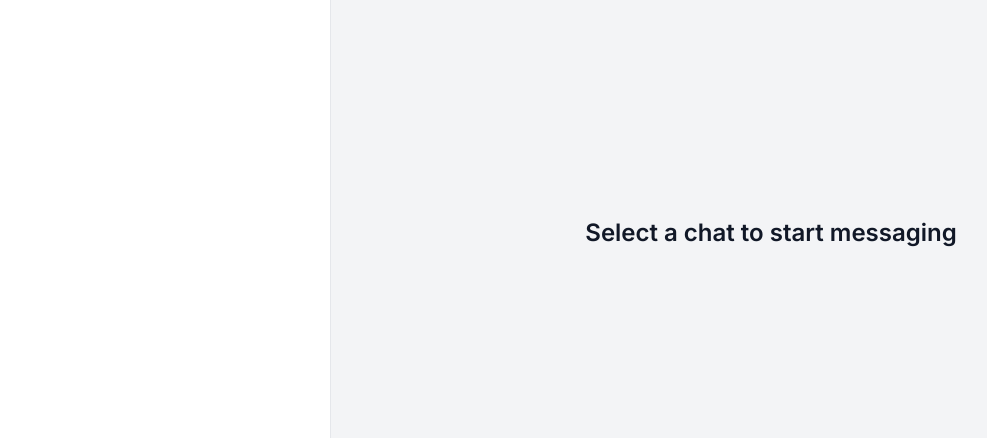
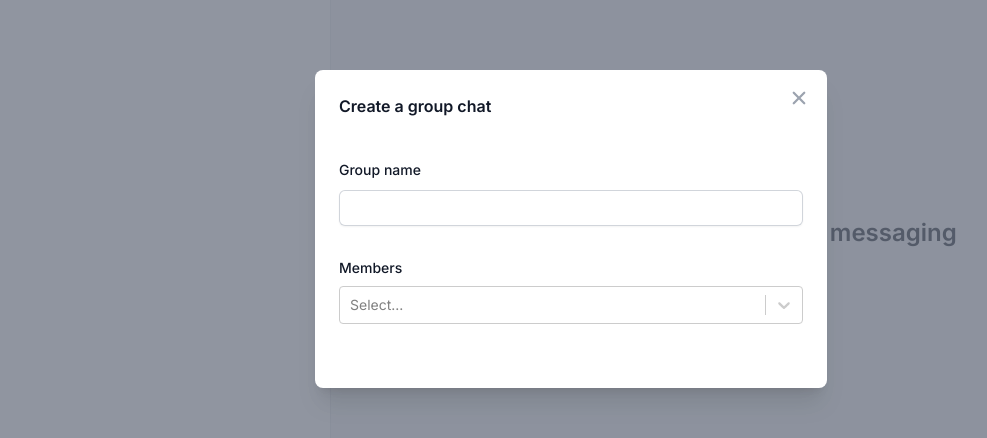
Before and after one commit to mercenarioZ/messenger-clone, a Next.js app: page /conversations in a window 1280 px wide. Both pictures are taken after a click on the element 361 px from the left and 34 px from the top of the page. Shown: the part 171-609 px from the top of the page, without its empty margins (69-1056 px from the left). Built offline with nearby package versions, Linux system fonts and the light colour scheme; no server answers.

Commit message:
group chat modal

```diff
--- /dev/null
+++ b/app/api/settings/route.ts
@@ -0,0 +1,31 @@
+import getCurrentUser from "@/app/actions/getCurrentUser";
+import { NextResponse } from "next/server";
+import prisma from "@/app/libs/prismadb";
+
+export async function POST(request: Request) {
+  try {
+    const currentUser = await getCurrentUser();
+    const body = await request.json();
+    const { name, image } = body;
+
+    if (!currentUser?.id) {
+      return new NextResponse("Unauthorized", { status: 401 });
+    }
+
+    const updatedUser = await prisma.user.update({
+      where: {
+        id: currentUser.id,
+      },
+
+      data: {
+        name,
+        image,
+      },
+    });
+
+    return NextResponse.json(updatedUser);
+  } catch (error: any) {
+    console.log("SETTINGS_ERROR", error);
+    return new NextResponse("INTERNAL ERROR", { status: 500 });
+  }
+}
--- /dev/null
+++ b/app/components/inputs/Select.tsx
@@ -0,0 +1,42 @@
+"use client";
+
+import ReactSelect from "react-select";
+
+interface SelectProps {
+  label: string;
+  value?: Record<string, any>;
+  onChange: (value: Record<string, any>) => void;
+  options: Record<string, any>[];
+  disabled?: boolean;
+}
+
+const Select: React.FC<SelectProps> = ({
+  label,
+  value,
+  onChange,
+  options,
+  disabled,
+}) => {
+  return (
+    <div className="z-[100]">
+      <label className="block text-sm font-medium text-gray-900">{label}</label>
+
+      <div className="mt-2">
+        <ReactSelect
+          value={value}
+          isDisabled={disabled}
+          onChange={onChange}
+          isMulti
+          options={options}
+          menuPortalTarget={document.body}
+          styles={{
+            menuPortal: (base) => ({ ...base, zIndex: 9999 }),
+          }}
+          classNames={{ control: () => "text-sm" }}
+        />
+      </div>
+    </div>
+  );
+};
+
+export default Select;
--- a/app/components/sidebar/SettingModal.tsx
+++ b/app/components/sidebar/SettingModal.tsx
@@ -114,6 +114,21 @@ const SettingModal: React.FC<SettingModalProps> = ({
               </div>
             </div>
           </div>
+
+          <div className="mt-6 flex items-center justify-end gap-x-4">
+            <Button
+              secondary
+              onClick={onClose}
+            >
+              Cancel
+            </Button>
+
+            <Button
+              onClick={onClose}
+            >
+              Save
+            </Button>
+          </div>
         </div>
       </form>
     </Modal>
--- a/app/conversations/components/ConversationList.tsx
+++ b/app/conversations/components/ConversationList.tsx
@@ -1,27 +1,39 @@
-'use client';
+"use client";
 
-import useConversation from '@/app/hooks/useConversation';
-import { FullConversationType } from '@/app/types';
-import clsx from 'clsx';
-import { useRouter } from 'next/navigation';
-import { useState } from 'react';
-import { MdOutlineGroupAdd } from 'react-icons/md';
-import ConversationBox from './ConversationBox';
+import useConversation from "@/app/hooks/useConversation";
+import { FullConversationType } from "@/app/types";
+import clsx from "clsx";
+import { useRouter } from "next/navigation";
+import { useState } from "react";
+import { MdOutlineGroupAdd } from "react-icons/md";
+import ConversationBox from "./ConversationBox";
+import GroupChatModal from "./GroupChatModal";
+import { User } from "@prisma/client";
 
 interface ConversationListProps {
   initialItems: FullConversationType[];
+  users: User[];
 }
 
 const ConversationList: React.FC<ConversationListProps> = ({
   initialItems,
+  users,
 }) => {
   const [items, setItems] = useState(initialItems);
+  const [isModalOpen, setIsModalOpen] = useState(false);
 
   const router = useRouter();
 
   const { conversationId, isOpen } = useConversation();
 
   return (
+    <>
+      {/* Add chat modal */}
+      <GroupChatModal
+        users={users}
+        isOpen={isModalOpen}
+        onClose={() => setIsModalOpen(false)}
+      />
       <aside
         className={clsx(
           `
@@ -36,23 +48,24 @@ const ConversationList: React.FC<ConversationListProps> = ({
           border-r
           border-gray-200
         `,
-                isOpen ? 'hidden' : 'block w-full left-0'
+          isOpen ? "hidden" : "block w-full left-0"
         )}
       >
-            <div className='px-5'>
-                <div className='flex justify-between mb-4 pt-4'>
+        <div className="px-5">
+          <div className="flex justify-between mb-4 pt-4">
             <div
-                        className='
+              className="
               text-2xl
               font-semibold
               text-neutral-900
-                    '
+            "
             >
               Messages
             </div>
 
             <div
-                        className='
+              onClick={() => setIsModalOpen(true)}
+              className="
               cursor-pointer
               text-neutral-700
               p-2
@@ -60,8 +73,9 @@ const ConversationList: React.FC<ConversationListProps> = ({
               rounded-full
               hover:opacity-80
               transition
-                        '
+            "
             >
+              {/* Add icon */}
               <MdOutlineGroupAdd size={20} />
             </div>
           </div>
@@ -77,6 +91,7 @@ const ConversationList: React.FC<ConversationListProps> = ({
           })}
         </div>
       </aside>
+    </>
   );
 };
 
--- /dev/null
+++ b/app/conversations/components/GroupChatModal.tsx
@@ -0,0 +1,102 @@
+"use client";
+
+import Modal from "@/app/components/Modal";
+import Input from "@/app/components/inputs/Input";
+import Select from "@/app/components/inputs/Select";
+import { User } from "@prisma/client";
+import axios from "axios";
+import { useRouter } from "next/navigation";
+import { useState } from "react";
+import { FieldValues, SubmitHandler, useForm } from "react-hook-form";
+import toast from "react-hot-toast";
+
+interface GroupChatModalProps {
+  users: User[];
+  isOpen: boolean;
+  onClose: () => void;
+}
+
+const GroupChatModal: React.FC<GroupChatModalProps> = ({
+  isOpen,
+  users,
+  onClose,
+}) => {
+  const router = useRouter();
+  const [isLoading, setIsLoading] = useState(false);
+
+  const {
+    register,
+    handleSubmit,
+    setValue,
+    watch,
+    formState: { errors },
+  } = useForm<FieldValues>({
+    defaultValues: {
+      name: "",
+      members: [],
+    },
+  });
+
+  const members = watch("members");
+
+  const onSubmit: SubmitHandler<FieldValues> = (data) => {
+    setIsLoading(true);
+
+    axios
+      .post("/api/conversations", {
+        ...data,
+        isGroup: true,
+      })
+      .then(() => {
+        router.refresh();
+        onClose();
+      })
+      .catch(() => toast.error("Something went wrong!"))
+      .finally(() => setIsLoading(false));
+  };
+
+  return (
+    <Modal
+      isOpen={isOpen}
+      onClose={onClose}
+    >
+      <form onSubmit={handleSubmit(onSubmit)}>
+        <div className="space-y-12">
+          <div className="pb-10">
+            <h2 className="text-base font-semibold text-gray-900">
+              Create a group chat
+            </h2>
+
+            <div className="mt-10 flex flex-col gap-y-8">
+              <Input
+                id="name"
+                disabled={isLoading}
+                required
+                errors={errors}
+                label="Group name"
+                register={register}
+              />
+
+              <Select
+                disabled={isLoading}
+                label="Members"
+                options={users.map((user) => ({
+                  value: user.id,
+                  label: user.name,
+                }))}
+                onChange={(value) =>
+                  setValue("members", value, {
+                    shouldValidate: true,
+                  })
+                }
+                value={members}
+              />
+            </div>
+          </div>
+        </div>
+      </form>
+    </Modal>
+  );
+};
+
+export default GroupChatModal;
--- a/app/conversations/layout.tsx
+++ b/app/conversations/layout.tsx
@@ -1,7 +1,7 @@
-import { get } from 'http';
-import Sidebar from '../components/sidebar/Sidebar';
-import ConversationList from './components/ConversationList';
-import getConversations from '../actions/getConversations';
+import getConversations from "../actions/getConversations";
+import getUsers from "../actions/getUser";
+import Sidebar from "../components/sidebar/Sidebar";
+import ConversationList from "./components/ConversationList";
 
 export default async function ConversationsLayout({
   children,
@@ -9,11 +9,12 @@ export default async function ConversationsLayout({
   children: React.ReactNode;
 }) {
   const conversations = await getConversations();
+  const users = await getUsers();
 
   return (
     <Sidebar>
-            <div className='h-full'>
-                <ConversationList initialItems={conversations} />
+      <div className="h-full">
+        <ConversationList users={users} initialItems={conversations} />
         {children}
       </div>
     </Sidebar>
--- a/package.json
+++ b/package.json
@@ -25,7 +25,8 @@
     "react-dom": "^18",
     "react-hook-form": "7.47.0",
     "react-hot-toast": "2.4.1",
-    "react-icons": "4.11.0"
+    "react-icons": "4.11.0",
+    "react-select": "5.8.0"
   },
   "devDependencies": {
     "@types/bcrypt": "5.0.0",
```
Also changed, not shown: 1 other file (tests, documents, lock files or other folders). Lines whose indentation alone changed are shown as unchanged.
